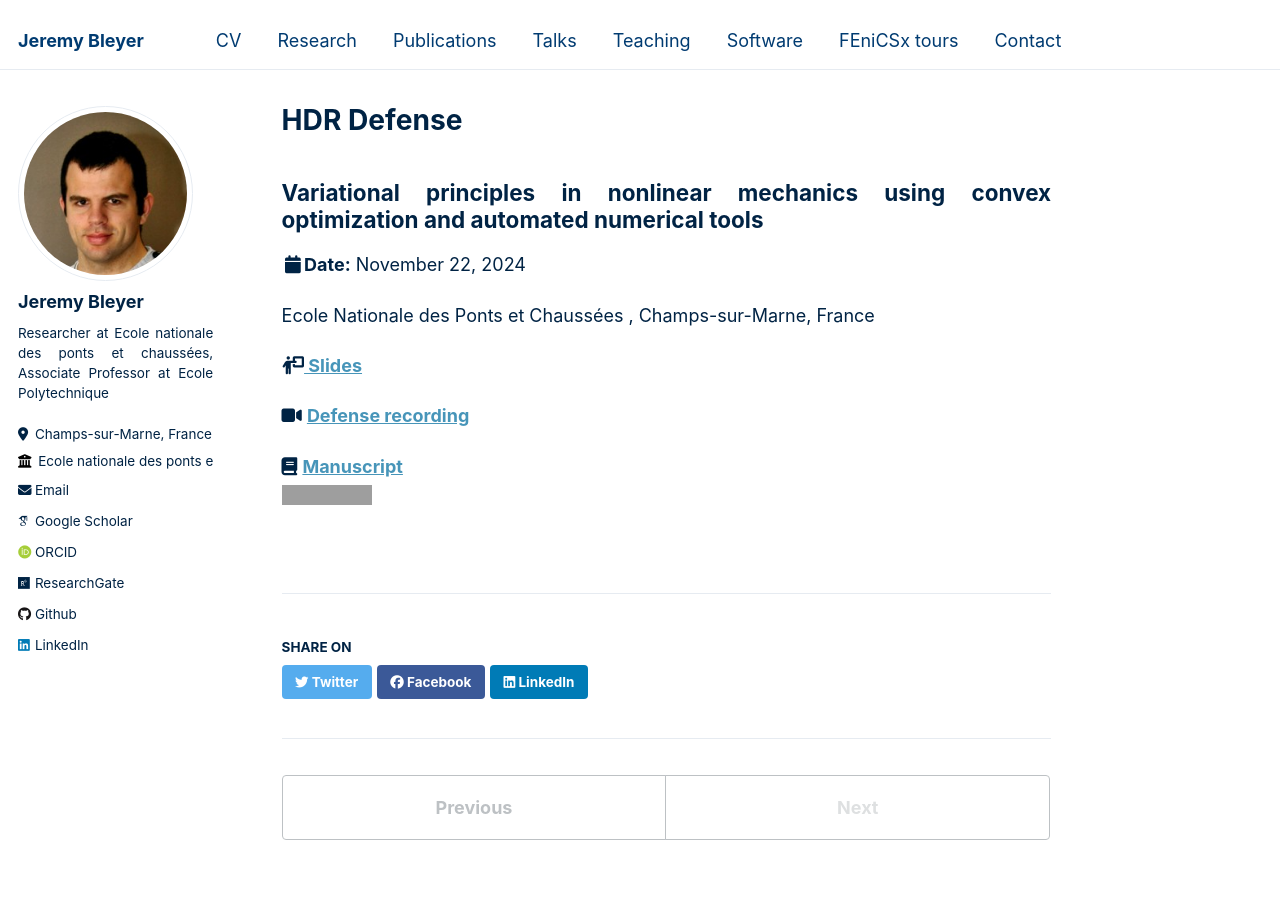
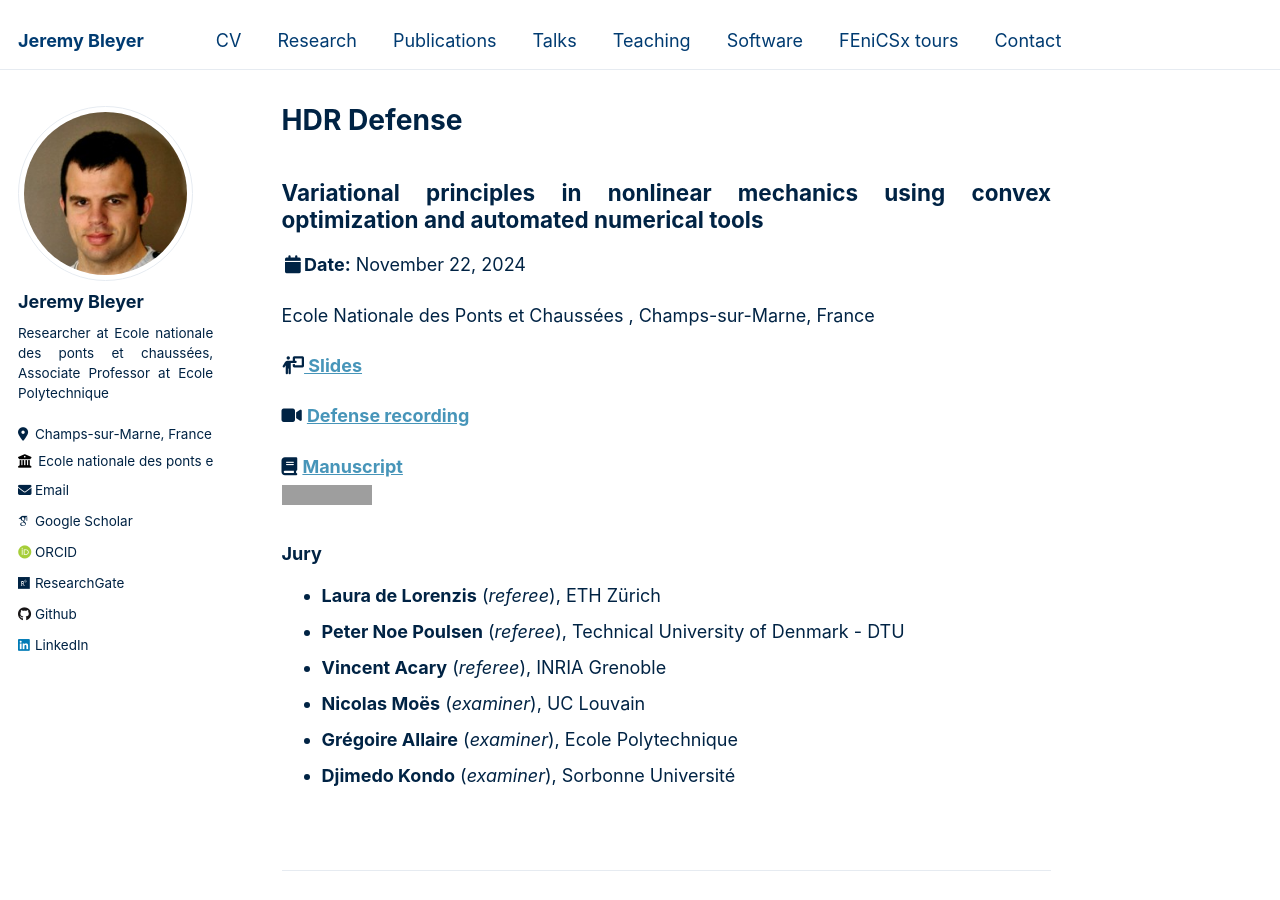
Before and after one commit to bleyerj/bleyerj.github.io, a Jekyll site: the page built from _talks/HDR-2024.md, in a window 1280 px wide and 900 px high. Built offline with Jekyll 4.4.1, drawn with Linux system fonts in a browser that asks for light colours; some web fonts are replaced; grey boxes are pictures that could not be loaded.

Commit message:
Jury update

```diff
--- a/_talks/HDR-2024.md
+++ b/_talks/HDR-2024.md
@@ -15,3 +15,12 @@ excerpt: ""
 
 <i class="fas fa-book"></i> [**Manuscript**](https://zenodo.org/records/14216009/files/HDR_manuscript_Jeremy_Bleyer.pdf?download=1)
 [![DOI](https://zenodo.org/badge/DOI/10.5281/zenodo.14216009.svg)](https://doi.org/10.5281/zenodo.14216009)
+
+### Jury
+
+- **Laura de Lorenzis** (*referee*), ETH Zürich
+- **Peter Noe Poulsen** (*referee*), Technical University of Denmark - DTU
+- **Vincent Acary** (*referee*), INRIA Grenoble
+- **Nicolas Moës** (*examiner*), UC Louvain
+- **Grégoire Allaire** (*examiner*), Ecole Polytechnique
+- **Djimedo Kondo** (*examiner*), Sorbonne Université
```
